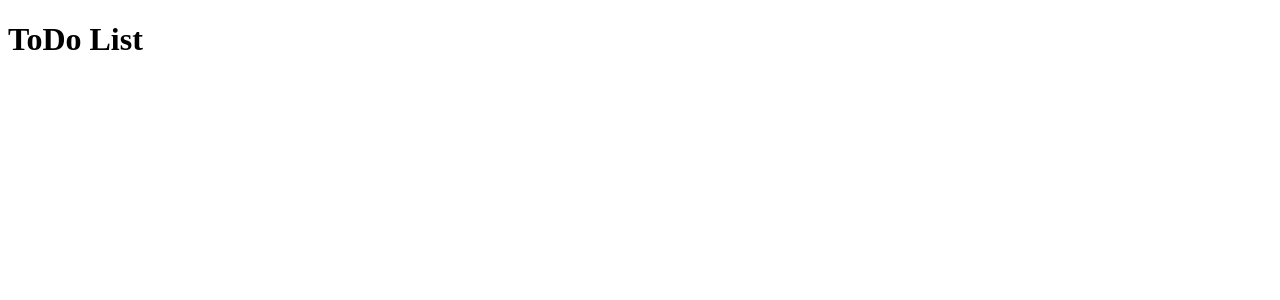
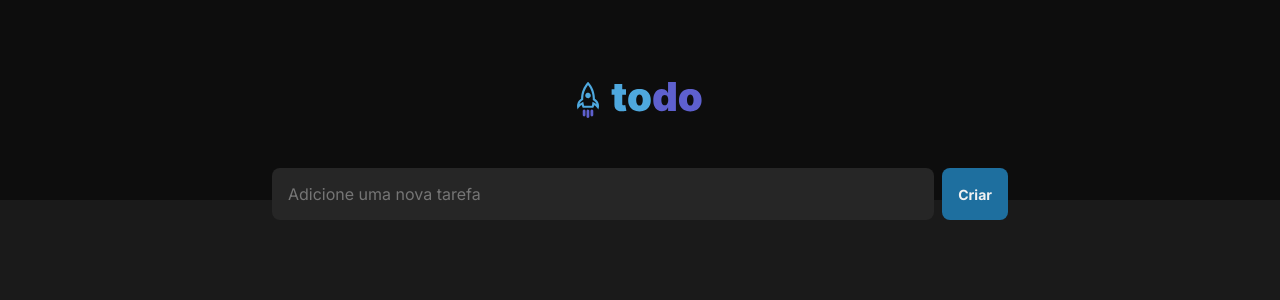
Before and after one commit to Davi-Lobo/rocketseat-reactjs-challenge-todo, a React (Vite) app: page / in a window 1280 px wide. Shown: the top 300 px of the page. Built offline with nearby package versions, Linux system fonts and the light colour scheme; the HTML template or start-up script is replaced by a standard one.

Commit message:
Applies global styles, create header and createTask components

```diff
--- a/index.html
+++ b/index.html
@@ -1,9 +1,12 @@
 <!doctype html>
-<html lang="en">
+<html lang="pt-BR">
   <head>
     <meta charset="UTF-8" />
     <meta name="viewport" content="width=device-width, initial-scale=1.0" />
 
+    <link rel="preconnect" href="https://fonts.googleapis.com">
+    <link rel="preconnect" href="https://fonts.gstatic.com" crossorigin>
+    <link href="https://fonts.googleapis.com/css2?family=Inter:wght@400;700&display=swap" rel="stylesheet">
     <link rel="icon" type="image/svg+xml" href="/vite.svg" />
 
     <title>ToDo List - Challenge</title>
--- /dev/null
+++ b/src/App.module.css
@@ -0,0 +1,4 @@
+.pageMain {
+    max-width: 46rem;
+    margin: -2rem auto 0;
+}
--- a/src/App.tsx
+++ b/src/App.tsx
@@ -1,7 +1,17 @@
+import { Header } from "./components/Header"
+
+import './global.css';
+import styles from './App.module.css';
+import { CreateTask } from "./components/CreateTask";
+
 export default function App() {
   return (
     <>
-      <h1>ToDo List</h1>
+      <Header/>
+
+      <main className={styles.pageMain}>
+        <CreateTask/>
+      </main>
     </>
   )
 }
--- /dev/null
+++ b/src/components/CreateTask.module.css
@@ -0,0 +1,29 @@
+.createTaskForm {
+    display: flex;
+    gap: 0.5rem;
+}
+
+.createTaskForm input {
+    background: var(--gray-500);
+    color: var(--gray-300);
+    border: 0;
+    border-radius: 8px;
+    padding: 1rem;
+    flex: 1;
+}
+
+.createTaskForm button {
+    background: var(--blue-700);
+    color: var(--gray-100);
+    border-radius: 8px;
+    border: 0;
+    padding: 1rem;
+    font-weight: 700;
+    font-size: 0.875rem;
+    transition: background-color 0.1s;
+}
+
+.createTaskForm button:hover {
+    cursor: pointer;
+    filter: brightness(0.9);
+}
--- /dev/null
+++ b/src/components/CreateTask.tsx
@@ -0,0 +1,10 @@
+import styles from './CreateTask.module.css';
+
+export function CreateTask() {
+    return(
+        <form className={styles.createTaskForm}>
+            <input type="text" placeholder="Adicione uma nova tarefa"/>
+            <button type="submit">Criar</button>
+        </form>
+    );
+}
--- /dev/null
+++ b/src/components/Header.module.css
@@ -0,0 +1,12 @@
+.pageHeader {
+    background-color: var(--gray-700);
+}
+
+.pageHeaderContent {
+    padding: 72px 20px 80px;
+}
+
+.pageHeaderContent img {
+    display: block;
+    margin: 0 auto;
+}
--- /dev/null
+++ b/src/components/Header.tsx
@@ -0,0 +1,13 @@
+import styles from './Header.module.css';
+
+import toDoLogo from '../assets/todo-logo.svg';
+
+export function Header() {
+    return(
+        <header className={styles.pageHeader}>
+            <div className={styles.pageHeaderContent}>
+                <img className="logo" src={toDoLogo} alt="Logotipo do ToDo app" />
+            </div>
+        </header>
+    );
+}
--- /dev/null
+++ b/src/global.css
@@ -0,0 +1,46 @@
+:root {
+    --white: #FFF;
+    --black: #000;
+
+    --gray-100: #F2F2F2;
+    --gray-200: #D9D9D9;
+    --gray-300: #808080;
+    --gray-400: #333333;
+    --gray-500: #262626;
+    --gray-600: #1A1A1A;
+    --gray-700: #0D0D0D;
+
+    --blue-400: #4EA8DE;
+    --blue-700: #1E6F9F;
+
+    --purple-400: #8284FA;
+    --purple-700: #5E60CE;
+
+    --orange-500: #E25858;
+}
+
+
+* {
+    box-sizing: border-box;
+    margin: 0;
+    padding: 0;
+}
+
+body {
+    background: var(--gray-600);
+    color: var(--gray-100);
+    -webkit-font-smoothing: antialiased;
+}
+
+body,
+input,
+textarea,
+button {
+    font-family: 'Inter', sans-serif;
+    font-weight: 400;
+    font-size: 1rem;
+}
+
+button:disabled {
+    opacity: 0.7;
+}
```
Also changed, not shown: src/assets/todo-logo.svg (added).
